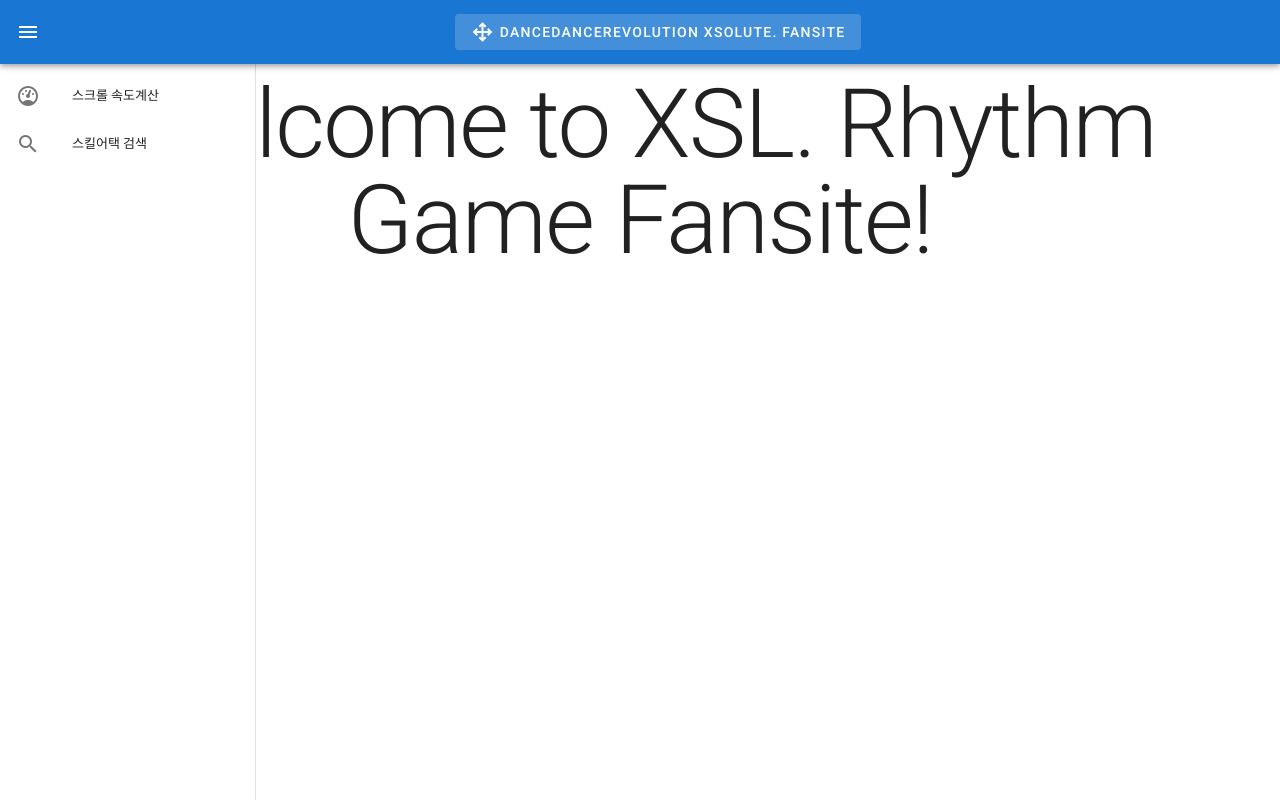
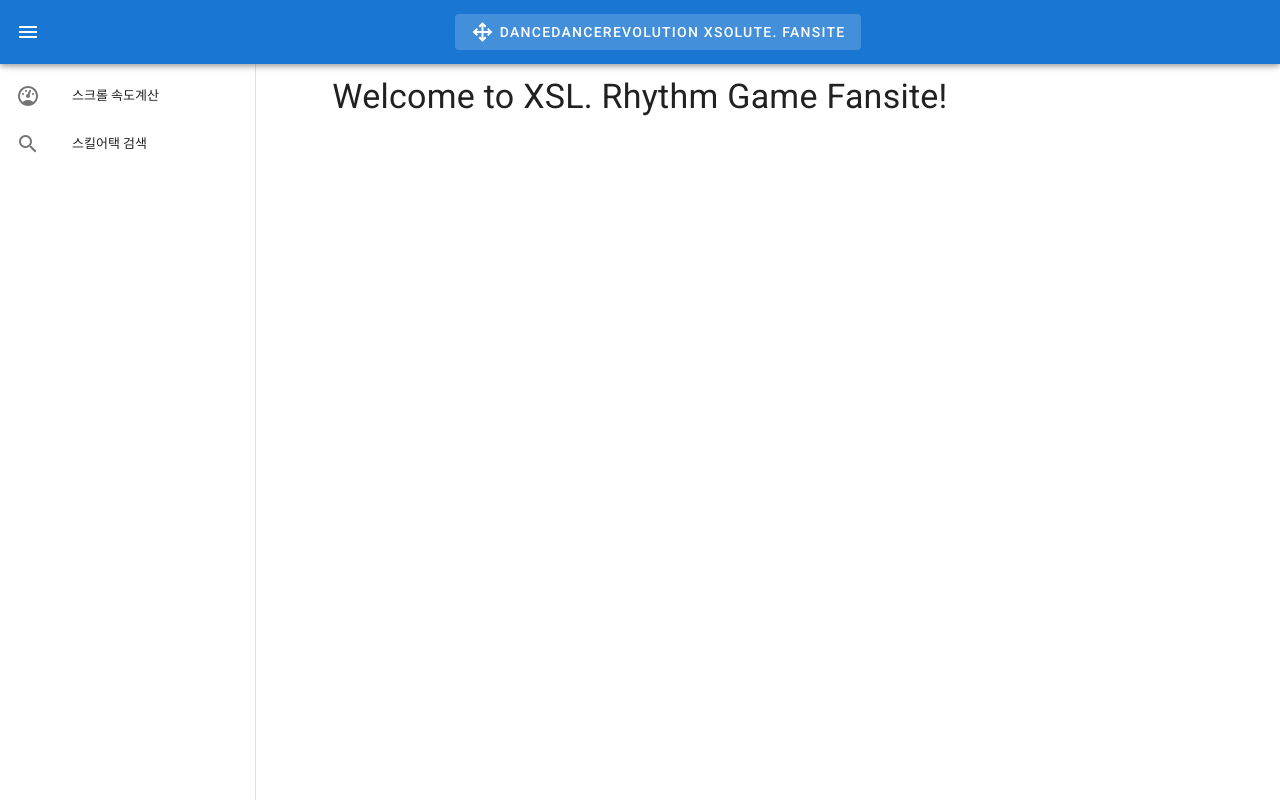
Before and after one commit to jaemin-im/xsl-fansite, a Vue app: page / in a window 1280 px wide. Built offline with nearby package versions, Linux system fonts and the light colour scheme.

Commit message:
fix: update vuetify

```diff
--- a/package.json
+++ b/package.json
@@ -28,7 +28,7 @@
     "eslint-plugin-vue": "^6.2.2",
     "sass": "^1.26.5",
     "sass-loader": "^8.0.0",
-    "vue-cli-plugin-vuetify": "~2.0.5",
+    "vue-cli-plugin-vuetify": "~2.0.7",
     "vue-template-compiler": "^2.6.11",
     "vuetify-loader": "^1.3.0"
   }
--- a/public/index.html
+++ b/public/index.html
@@ -1,5 +1,5 @@
 <!DOCTYPE html>
-<html lang="en">
+<html lang="ko">
   <head>
     <meta charset="utf-8" />
     <meta http-equiv="X-UA-Compatible" content="IE=edge" />
@@ -22,6 +22,8 @@
       rel="stylesheet"
       href="https://cdn.jsdelivr.net/npm/@mdi/font@latest/css/materialdesignicons.min.css"
     />
+    <link rel="stylesheet" href="https://fonts.googleapis.com/css?family=Roboto:100,300,400,500,700,900">
+    <link rel="stylesheet" href="https://cdn.jsdelivr.net/npm/@mdi/font@latest/css/materialdesignicons.min.css">
   </head>
   <body>
     <noscript>
--- a/src/plugins/vuetify.js
+++ b/src/plugins/vuetify.js
@@ -1,7 +1,12 @@
 import Vue from 'vue';
 import Vuetify from 'vuetify/lib';
+import ko from 'vuetify/es5/locale/ko';
 
 Vue.use(Vuetify);
 
 export default new Vuetify({
+  lang: {
+    locales: { ko },
+    current: 'ko',
+  },
 });
--- a/src/views/NewHome.vue
+++ b/src/views/NewHome.vue
@@ -2,7 +2,7 @@
 <div>
   <v-row class="text-center">
     <v-col>
-      <div class="text-h1">Welcome to XSL. Rhythm Game Fansite!</div>
+      <div class="display-1">Welcome to XSL. Rhythm Game Fansite!</div>
     </v-col>
   </v-row>
 </div>
```
Also changed, not shown: 1 other file (tests, documents, lock files or other folders).
